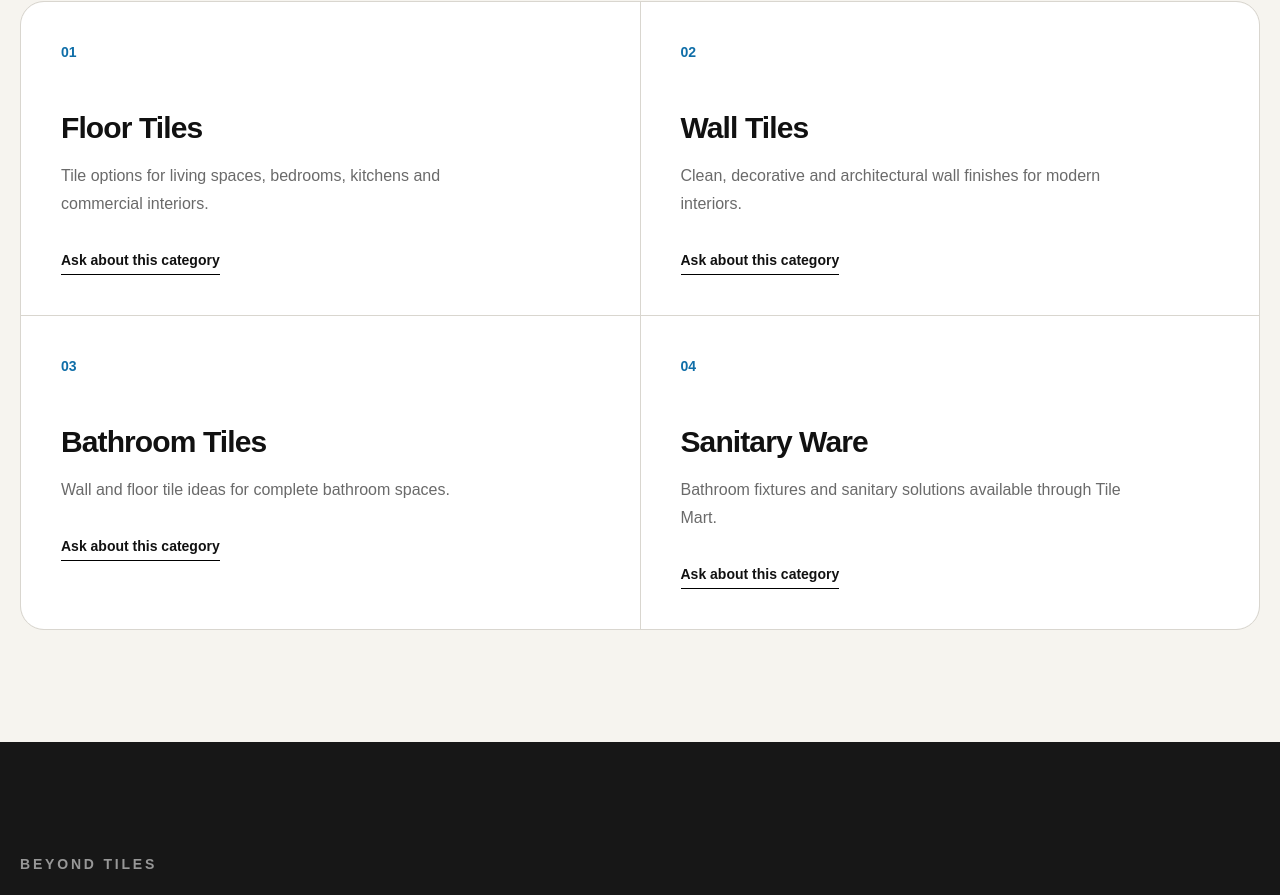
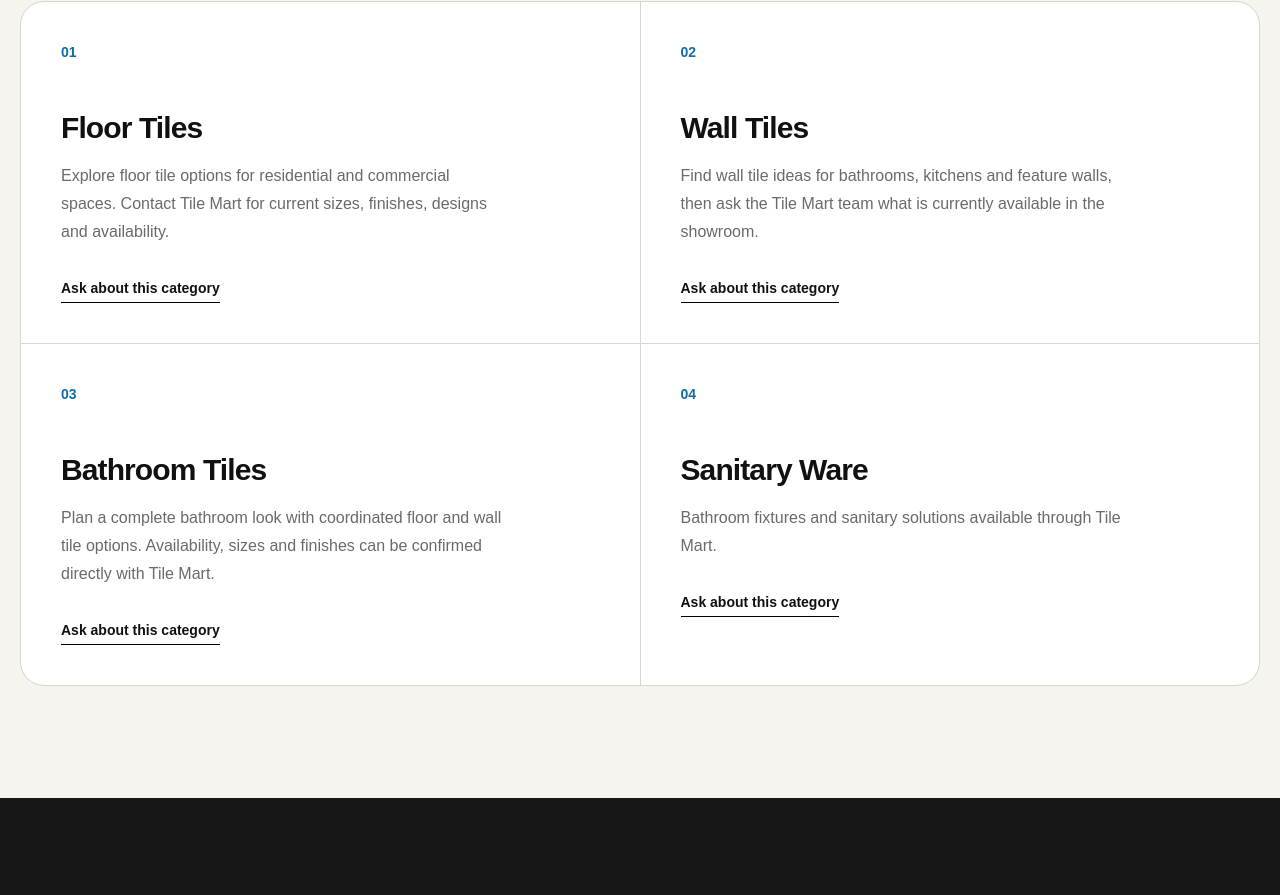
Before and after one commit to abdulrahmansad/tilesmart-pk, a Next.js app: page / in a window 1280 px wide. Shown: the part 990-1885 px from the top of the page. Built offline with nearby package versions, Linux system fonts and the light colour scheme.

Commit message:
feat: enrich verified Tile Mart business data

```diff
--- a/content/business.ts
+++ b/content/business.ts
@@ -1,10 +1,23 @@
 export const business = {
   name: "Tile Mart",
+  displayName: "Tile Mart Peshawar",
   city: "Peshawar",
   region: "Khyber Pakhtunkhwa",
   country: "Pakistan",
+  postalCode: "25000",
   phone: "+92 343 5511501",
   whatsapp: "+92 333 9377919",
+  address: {
+    street: "Shops 24–27, Block B, Jan Plaza, Karkhano Market",
+    locality: "Peshawar",
+    region: "Khyber Pakhtunkhwa",
+    postalCode: "25000",
+    country: "Pakistan",
+  },
+  coordinates: {
+    latitude: 33.9987697,
+    longitude: 71.4339328,
+  },
   directionsUrl: "https://share.google/1l9C81NCHb86DDrYF",
   social: {
     tiktok: "https://www.tiktok.com/@tilesmartpk",
@@ -13,25 +26,61 @@ export const business = {
   },
 } as const;
 
-export const primaryCategories = [
+export const tileCategories = [
   {
     slug: "floor-tiles",
     name: "Floor Tiles",
-    description: "Tile options for living spaces, bedrooms, kitchens and commercial interiors.",
+    short: "For living areas, bedrooms, kitchens and commercial spaces.",
+    description:
+      "Explore floor tile options for residential and commercial spaces. Contact Tile Mart for current sizes, finishes, designs and availability.",
   },
   {
     slug: "wall-tiles",
     name: "Wall Tiles",
-    description: "Clean, decorative and architectural wall finishes for modern interiors.",
+    short: "Decorative and practical wall finishes for interior spaces.",
+    description:
+      "Find wall tile ideas for bathrooms, kitchens and feature walls, then ask the Tile Mart team what is currently available in the showroom.",
   },
   {
     slug: "bathroom-tiles",
     name: "Bathroom Tiles",
-    description: "Wall and floor tile ideas for complete bathroom spaces.",
+    short: "Tile combinations for bathroom floors, walls and complete schemes.",
+    description:
+      "Plan a complete bathroom look with coordinated floor and wall tile options. Availability, sizes and finishes can be confirmed directly with Tile Mart.",
+  },
+  {
+    slug: "kitchen-tiles",
+    name: "Kitchen Tiles",
+    short: "Practical tile options for kitchen floors, walls and splash areas.",
+    description:
+      "Browse kitchen tile inspiration and contact Tile Mart for suitable current options for floors, walls and other tiled kitchen surfaces.",
+  },
+] as const;
+
+export const sanitaryCategories = [
+  {
+    slug: "wash-basins",
+    name: "Wash Basins",
+    description: "Ask about current wash basin styles and bathroom combinations available through Tile Mart.",
   },
   {
     slug: "sanitary-ware",
     name: "Sanitary Ware",
+    description: "Bathroom sanitary products and coordinated sets for new builds and renovation projects.",
+  },
+  {
+    slug: "bathroom-sets",
+    name: "Bathroom Sets",
+    description: "Discuss coordinated bathroom product options and current showroom availability with the Tile Mart team.",
+  },
+] as const;
+
+export const primaryCategories = [
+  ...tileCategories.slice(0, 3),
+  {
+    slug: "sanitary-ware",
+    name: "Sanitary Ware",
+    short: "Bathroom fixtures, wash basins and coordinated sanitary solutions.",
     description: "Bathroom fixtures and sanitary solutions available through Tile Mart.",
   },
 ] as const;
```
